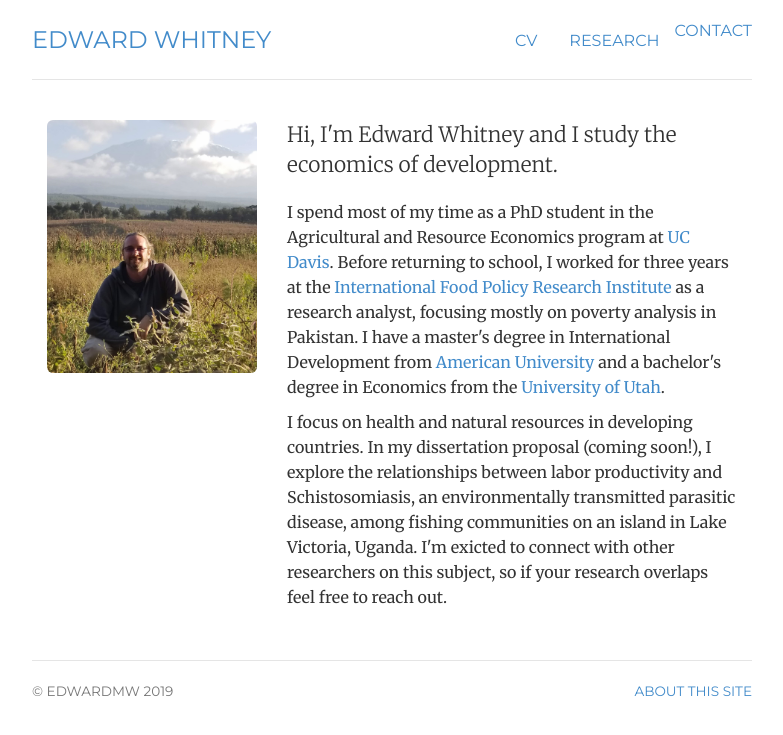
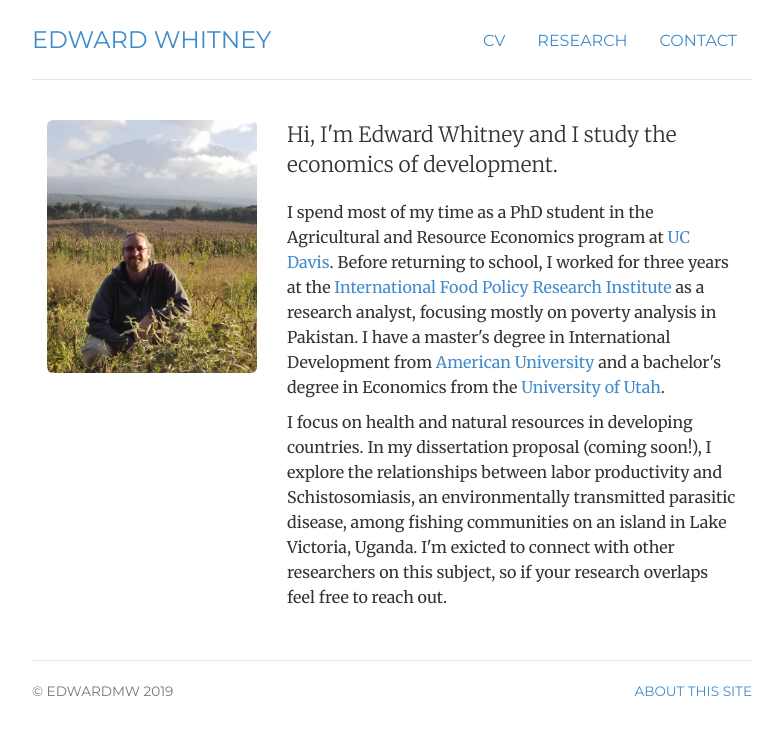
Before and after one commit to edwardmw/edwardmwhitney, a Jekyll site: the page built from index.html, in a window 1280 px wide. Shown: the top 735 px of the page, without its empty margins (248-1031 px from the left). Built offline with Jekyll 4.4.1, drawn with Linux system fonts in a browser that asks for light colours.

Commit message:
Update header.html

```diff
--- a/_includes/header.html
+++ b/_includes/header.html
@@ -1,7 +1,7 @@
 <div class="header">
 	<ul class="nav nav-pills pull-right">
 		<li class="{{ page.cv }}"><a href="/cvCV_EdwardMWhitney.pdf" title="CV">CV</a></li>
-		<li class="{{ page.research }}"><a href="/research" title="Research">Research</a></li
+		<li class="{{ page.research }}"><a href="/research" title="Research">Research</a></li>
 		<li class="{{ page.contact }}"><a href="/contact" title="Contact">Contact</a></li>
 	</ul>
 	<h3 class="bg-primary"><a href="/">Edward Whitney</a></h3>
```
